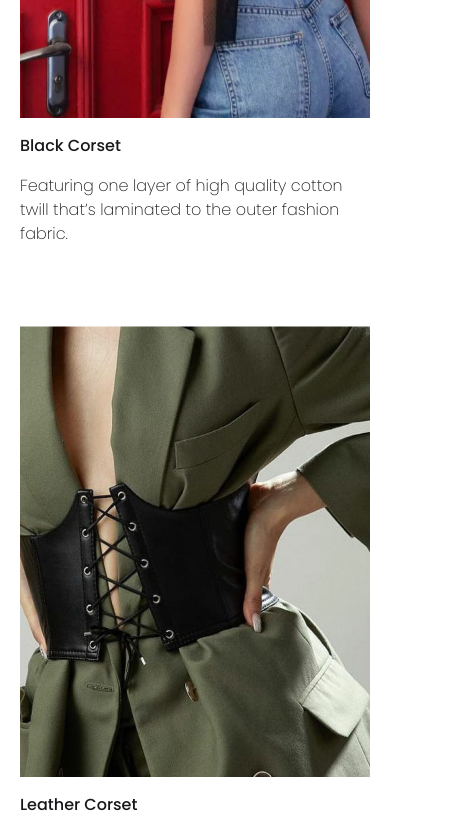
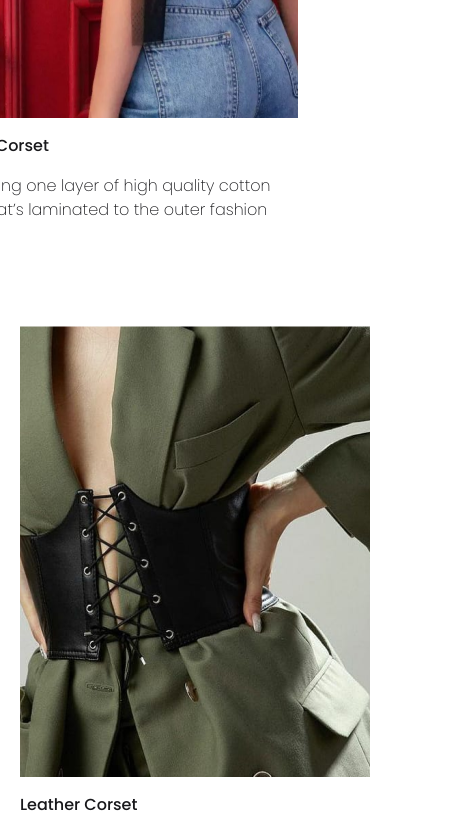
Before and after one commit to Alsandre/Marikone, a Next.js app: page / in a window 390 px wide. Shown: the part 1720-2556 px from the top of the page, 462 px wide, since content can reach past the window. Built offline with nearby package versions, Linux system fonts and the light colour scheme.

Commit message:
fix: flexible width

```diff
--- a/components/Card.tsx
+++ b/components/Card.tsx
@@ -14,7 +14,7 @@ export const Card = ({ title, summary, image, className }: Record<string, string
             quality={30}
           />
 
-          <div className=" text-dark-200 mt-4 w-[350px]">
+          <div className=" text-dark-200 mt-4 max-w-[350px]">
             <h1 className="font-medium">{title}</h1>
             <h1 className="font-extralight mt-4">{summary}</h1>
           </div>
--- a/components/PopularSection.tsx
+++ b/components/PopularSection.tsx
@@ -4,7 +4,7 @@ import { Card } from "./Card";
 
 export const PopularSection = () => {
   return (
-    <div className="w-screen mb-32 flex flex-col items-center">
+    <div className=" mb-32 flex flex-col items-center">
       <h1 className="text-dark-200 text-2xl italic font-extralight">Popular</h1>
 
       <div className="flex flex-col md:flex-row justify-center">
@@ -16,7 +16,7 @@ export const PopularSection = () => {
         />
 
         <Card
-          className='md:w-2/6'
+          className='md:w-2/6 mx-[72px]'
           title="Leather Corset"
           image="corset-leather"
           summary="Made with high-quality genuine leather, classic Black Leather Corset for all types of outfits."
```
